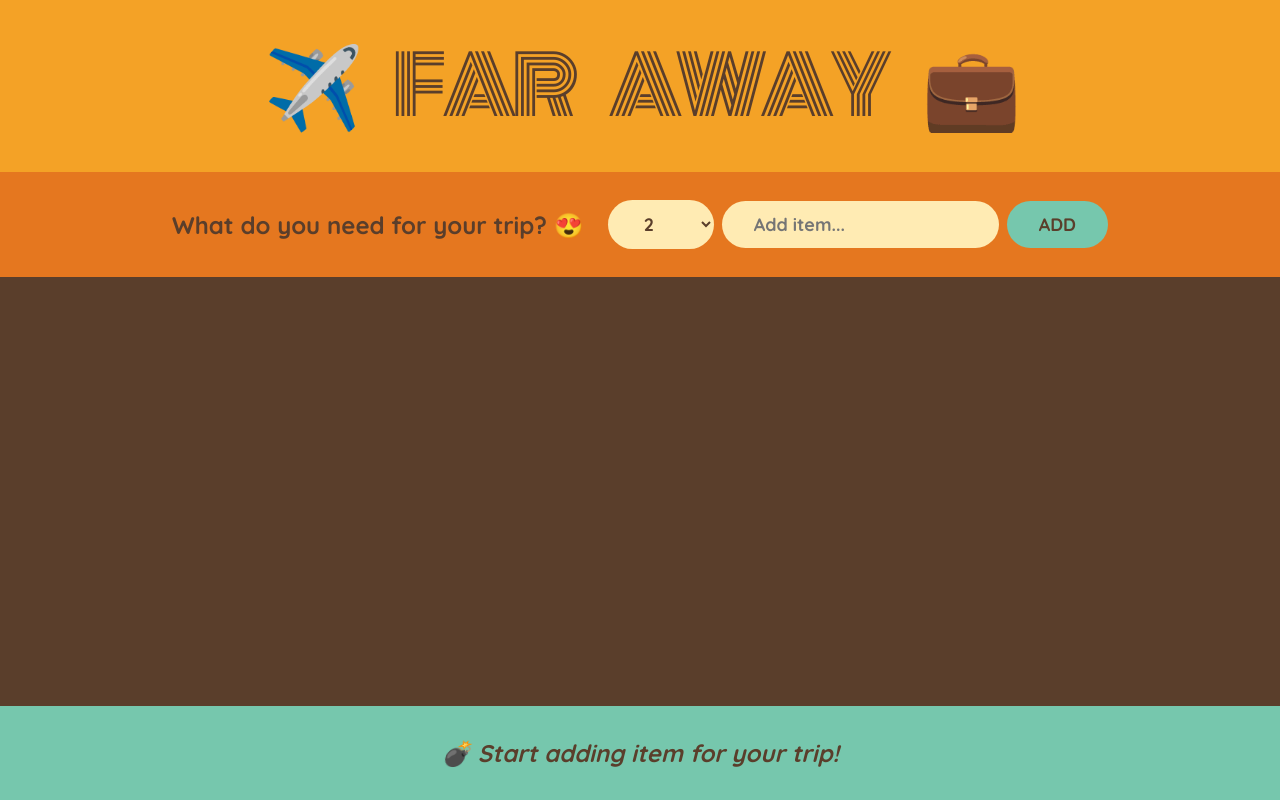
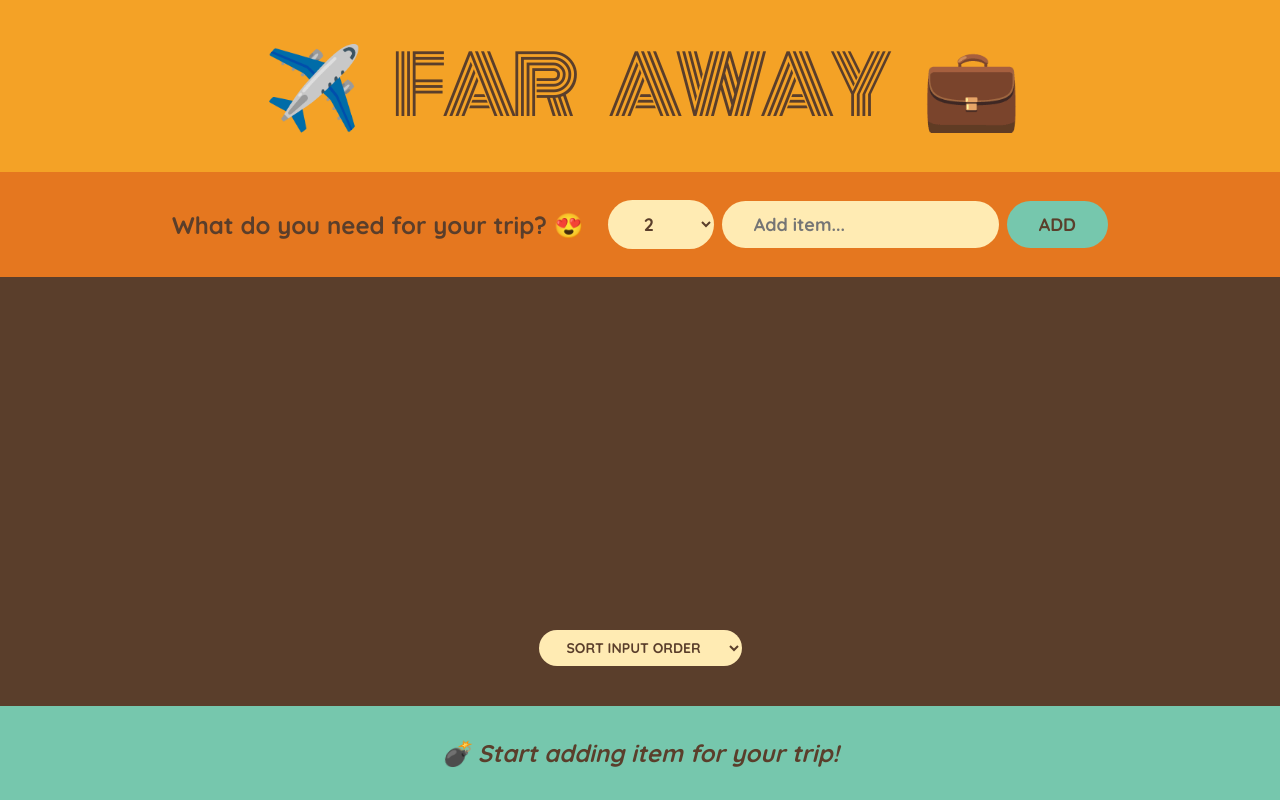
Before and after one commit to devraider/trip-notes, a React (Create React App) app: page / in a window 1280 px wide. Built offline with nearby package versions, Linux system fonts and the light colour scheme.

Commit message:
feat(PackingList): Derived state for sorting

```diff
--- a/src/PackingList.jsx
+++ b/src/PackingList.jsx
@@ -1,10 +1,27 @@
+import { useState } from "react";
 import Item from "./Item";
 
 function PackingList({ items, onRemoveItem, onToggleItem }) {
+  const [sortBy, setSortBy] = useState("input");
+
+  let sortedItems;
+
+  if (sortBy === "input") sortedItems = items;
+
+  if (sortBy === "description")
+    sortedItems = items
+      .slice()
+      .sort((a, b) => a.description.localeCompare(b.description));
+
+  if (sortBy === "packed")
+    sortedItems = items
+      .slice()
+      .sort((a, b) => Number(a.packed) - Number(b.packed));
+
   return (
     <div className="list">
       <ul>
-        {items.map((item) => (
+        {sortedItems.map((item) => (
           <Item
             key={item.id}
             item={item}
@@ -13,6 +30,13 @@
           />
         ))}
       </ul>
+      <div className="actions">
+        <select value={sortBy} onChange={(e) => setSortBy(e.target.value)}>
+          <option value="input">Sort input order</option>
+          <option value="description">Sort description</option>
+          <option value="packed">Sort packed</option>
+        </select>
+      </div>
     </div>
   );
 }
```
